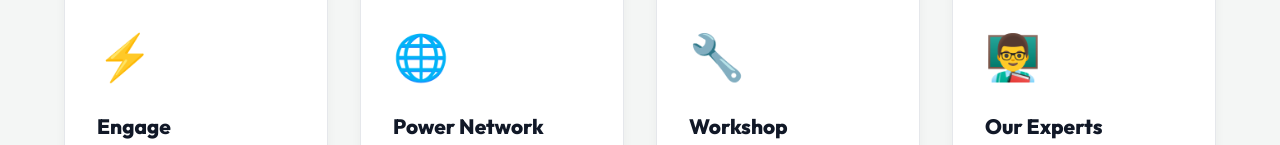
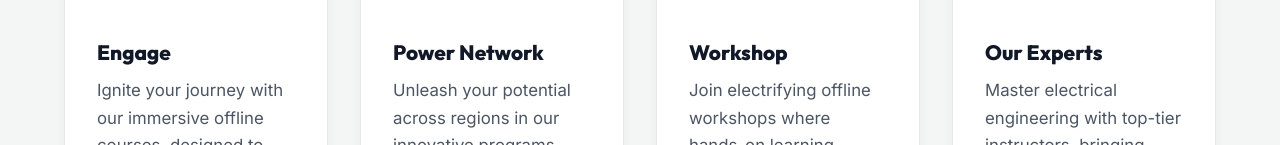
Before and after one commit to vitchcraftstudios/trellys-learn-build-rise, a plain HTML site: page index.html in a window 1280 px wide. Shown: the part 2261-2406 px from the top of the page. Drawn offline with Linux system fonts and the light colour scheme.

Commit message:
refactor: remove emoji icons from feature cards and fix stylesheet formatting in index.html

```diff
--- a/index.html
+++ b/index.html
@@ -13,7 +13,8 @@
   <link rel="preconnect" href="https://fonts.gstatic.com" crossorigin />
   <link
     href="https://fonts.googleapis.com/css2?family=Outfit:wght@300;400;500;600;700;800;900&family=Inter:wght@300;400;500;600&display=swap"
-    rel="stylesheet" />  <link rel="stylesheet" href="css/style.css" />
+    rel="stylesheet" />
+  <link rel="stylesheet" href="css/style.css" />
   <link rel="stylesheet" href="https://cdnjs.cloudflare.com/ajax/libs/font-awesome/6.4.2/css/all.min.css" />
   <link rel="icon" type="image/png" href="assets/favicon.png" />
 
@@ -287,7 +288,7 @@
               src="https://img.freepik.com/premium-photo/handsome-engineer-works-computer-chief-engineer-project-manager-finish_555983-7368.jpg?ga=GA1.1.373513291.1776689766&amp;semt=ais_hybrid&amp;w=740&amp;q=80"
               alt="Engage with tools" />
           </div>
-          <div class="feature-icon">⚡</div>
+          <div class="feature-icon"></div>
           <h3>Engage</h3>
           <p>Ignite your journey with our immersive offline courses, designed to spark your passion for electrical
             engineering.</p>
@@ -298,7 +299,7 @@
               src="https://img.freepik.com/premium-photo/specialist-engineers-team-analysis-global-network-data-customer-connection-big-structure-background-telecom-communication-concept_1028938-123356.jpg?ga=GA1.1.373513291.1776689766&amp;semt=ais_hybrid&amp;w=740&amp;q=80"
               alt="Engineering network" />
           </div>
-          <div class="feature-icon">🌐</div>
+          <div class="feature-icon"></div>
           <h3>Power Network</h3>
           <p>Unleash your potential across regions in our innovative programs, connecting you with a network of
             learners.</p>
@@ -309,7 +310,7 @@
               src="https://img.freepik.com/free-photo/portrait-engineer-job-site-work-hours_23-2151589630.jpg?ga=GA1.1.373513291.1776689766&amp;semt=ais_hybrid&amp;w=740&amp;q=80"
               alt="Hands-on workshop" />
           </div>
-          <div class="feature-icon">🔧</div>
+          <div class="feature-icon"></div>
           <h3>Workshop</h3>
           <p>Join electrifying offline workshops where hands-on learning meets cutting-edge engineering insights.</p>
         </div>
@@ -319,7 +320,7 @@
               src="https://img.freepik.com/free-photo/male-electrician-protective-helmet-generative-al_169016-28550.jpg?ga=GA1.1.373513291.1776689766&amp;semt=ais_hybrid&amp;w=740&amp;q=80"
               alt="Our experts" />
           </div>
-          <div class="feature-icon">👨‍🏫</div>
+          <div class="feature-icon"></div>
           <h3>Our Experts</h3>
           <p>Master electrical engineering with top-tier instructors, bringing expertise and inspiration to every
             session.</p>
```
